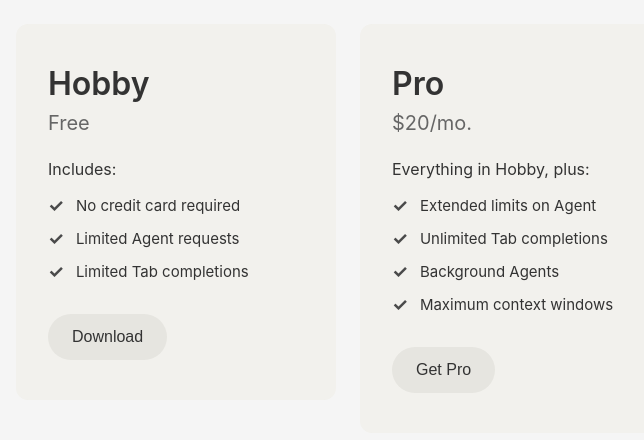
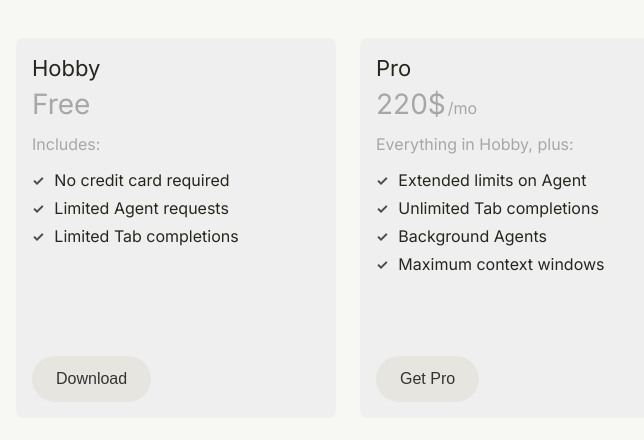
Before and after one commit to 43Alopez43/May-Week-1-HTML-CSS, a plain HTML site: page index.html in a window 1280 px wide. Shown: the part 172-612 px from the top of the page, without its empty margins (292-936 px from the left). Drawn offline with Linux system fonts and the light colour scheme.

Commit message:
Styled UI Cards
Updated the style and layout of cards to much the reference

```diff
--- a/index.html
+++ b/index.html
@@ -4,13 +4,19 @@
     <meta charset="UTF-8">
     <meta name="viewport" content="width=device-width, initial-scale=1.0">
     <title>Pricing Plans</title>
+    <link rel="preconnect" href="https://fonts.googleapis.com">
+    <link rel="preconnect" href="https://fonts.gstatic.com" crossorigin>
+    <link href="https://fonts.googleapis.com/css2?family=Inter:wght@400;500;600;700&display=swap" rel="stylesheet">
     <link rel="stylesheet" href="styles.css">
 </head>
 <body>
     <div class="cards-container">
         <div class="card">
-            <h1 class="card-title">Hobby</h1>
-            <p class="card-price">Free</p>
+            <div class="card-top">
+                <h3 class="card-title">Hobby</h3>
+                <p class="card-price">
+                    <span class="card-price-amount">Free</span>
+                </p>
                 <div class="card-content">
                     <p class="includes-text">Includes:</p>
                     <ul class="features-list">
@@ -28,11 +34,16 @@
                         </li>
                     </ul>
                 </div>
+            </div>
             <button class="download-button">Download</button>
         </div>
         <div class="card">
-            <h1 class="card-title">Pro</h1>
-            <p class="card-price">$20/mo.</p>
+            <div class="card-top">
+                <h3 class="card-title">Pro</h3>
+                <p class="card-price">
+                    <span class="card-price-amount">220$</span>
+                    <span class="card-price-frequency">/mo</span>
+                </p>
                 <div class="card-content">
                     <p class="includes-text">Everything in Hobby, plus:</p>
                     <ul class="features-list">
@@ -54,6 +65,7 @@
                         </li>
                     </ul>
                 </div>
+            </div>
             <button class="download-button">Get Pro</button>
         </div>
     </div>
--- a/styles.css
+++ b/styles.css
@@ -5,8 +5,8 @@
 }
 
 body {
-    font-family: -apple-system, BlinkMacSystemFont, 'Segoe UI', Roboto, Oxygen, Ubuntu, Cantarell, sans-serif;
-    background-color: #f5f5f5;
+    font-family: 'Inter', -apple-system, BlinkMacSystemFont, 'Segoe UI', sans-serif;
+    background-color: #f7f7f4;
     display: flex;
     justify-content: center;
     align-items: center;
@@ -20,38 +20,67 @@ body {
     gap: 24px;
     flex-wrap: nowrap;
     justify-content: center;
-    align-items: flex-start;
+    align-items: stretch;
 }
 
 .card {
-    background-color: #f2f1ed;
-    border-radius: 12px;
-    padding: 40px 32px;
+    background-color: #efefef;
+    border-radius: 8px;
+    padding: 16px;
     width: 320px;
+    min-height: 380px;
     flex-shrink: 0;
+    display: flex;
+    flex-direction: column;
+}
+
+.card-top {
+    display: flex;
+    flex-direction: column;
+    flex: 1;
+}
+
+h3 {
+    font-size: 22px;
+    line-height: 28px;
+    color: #26251e;
 }
 
 .card-title {
-    font-size: 32px;
-    font-weight: 600;
-    color: #333;
+    font-weight: 400;
     margin-bottom: 8px;
 }
 
 .card-price {
     font-size: 20px;
-    color: #666;
-    margin-bottom: 24px;
+    line-height: 28px;
+    color: rgba(0, 0, 0, 0.3);
+    display: inline-flex;
+    align-items: baseline;
+}
+
+.card-price-amount {
+    font-weight: 400;
+    font-size: 28px;
+    line-height: 28px;
+    color: rgba(0, 0, 0, 0.3);
+}
+
+.card-price-frequency {
+    color: rgba(0, 0, 0, 0.3);
+    font-size: 16px;
+    line-height: 20px;
+    margin-left: 2px;
 }
 
 .card-content {
-    margin-bottom: 32px;
+    flex: 1;
 }
 
 .includes-text {
     font-size: 16px;
-    color: #333;
-    margin-bottom: 16px;
+    color: rgba(0, 0, 0, 0.3);
+    margin: 16px 0px;
 }
 
 .features-list {
@@ -62,20 +91,21 @@ body {
 .features-list li {
     display: flex;
     align-items: center;
-    margin-bottom: 12px;
-    font-size: 15px;
-    color: #333;
+    margin-bottom: 8px;
+    font-size: 16px;
+    color: #26251e;
 }
 
 .checkmark {
     color: #4a4a4a;
-    font-size: 18px;
-    margin-right: 12px;
+    font-size: 14px;
+    margin-right: 10px;
     font-weight: bold;
 }
 
 .download-button {
     width: fit-content;
+    margin-top: auto;
     background-color: #e6e5e0;
     border: none;
     border-radius: 999px;
```
Lines whose indentation alone changed are shown as unchanged.
